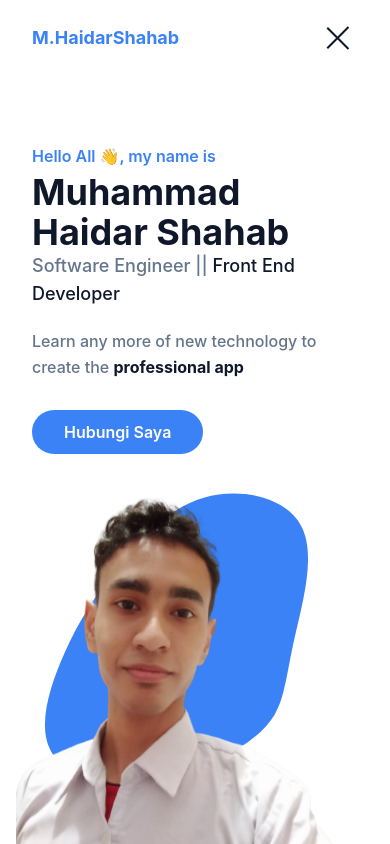
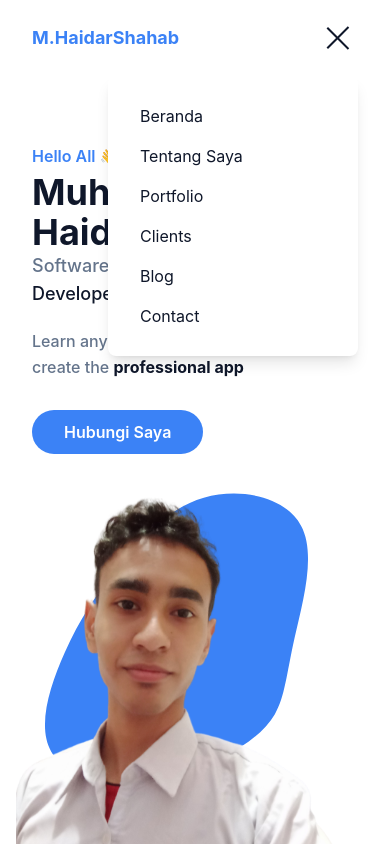
Before and after one commit to haidar180202/M.Haidar.Shahab-Weekly-W1, a React (Create React App) app: page / in a window 390 px wide. Both pictures are taken after a click on the button 343 px from the left and 38 px from the top of the page. Shown: the top 844 px of the page. Built offline with nearby package versions, Linux system fonts and the light colour scheme.

Commit message:
create action dropdown

```diff
--- a/src/components/Navbar.jsx
+++ b/src/components/Navbar.jsx
@@ -21,7 +21,7 @@ function Navbar() {
 
             <nav
               id="nav-menu"
-              className="absolute right-4 top-full hidden w-full max-w-[250px] rounded-lg bg-white py-5 shadow-lg dark:bg-dark dark:shadow-slate-500 lg:static lg:block lg:max-w-full lg:rounded-none lg:bg-transparent lg:shadow-none lg:dark:bg-transparent"
+              className={`absolute right-4 top-full ${data == "" ? "hidden" : ""} w-full max-w-[250px] rounded-lg bg-white py-5 shadow-lg dark:bg-dark dark:shadow-slate-500 lg:static lg:block lg:max-w-full lg:rounded-none lg:bg-transparent lg:shadow-none lg:dark:bg-transparent`}
             >
               <ul className="block lg:flex">
                 <li className="group">
```
